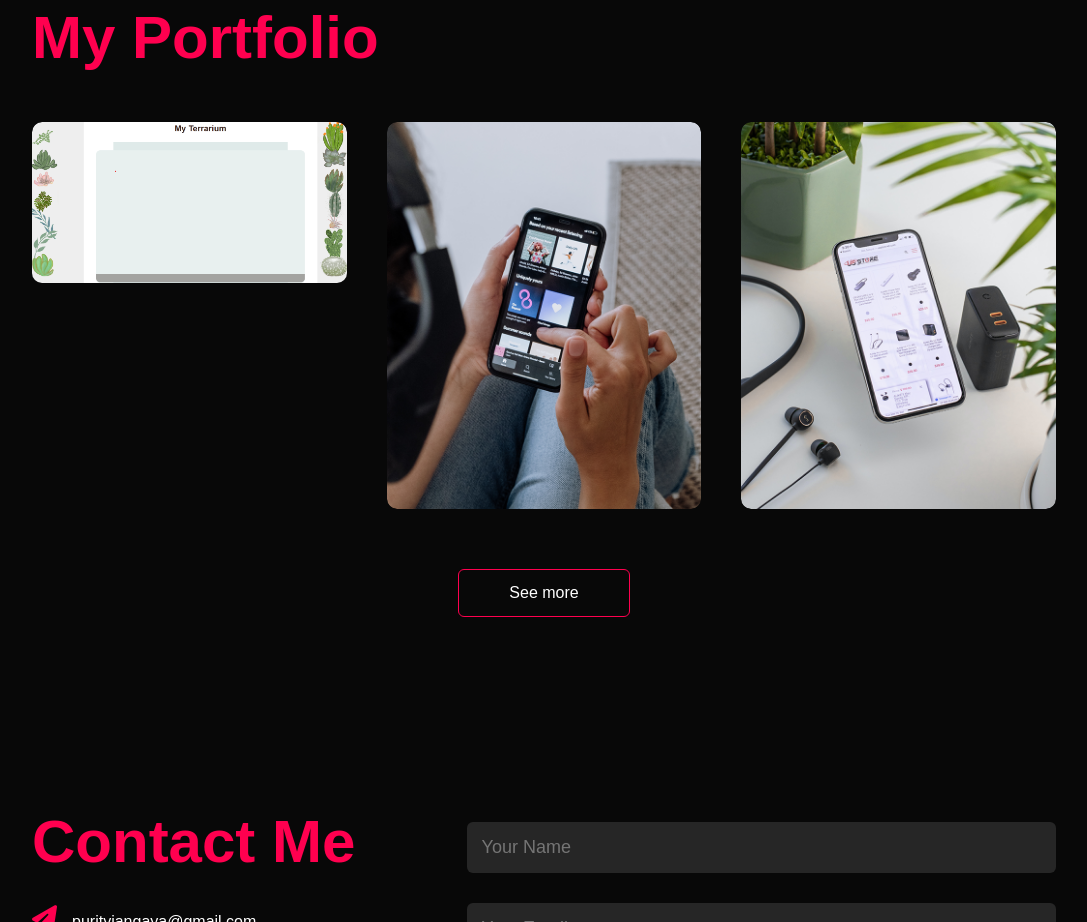
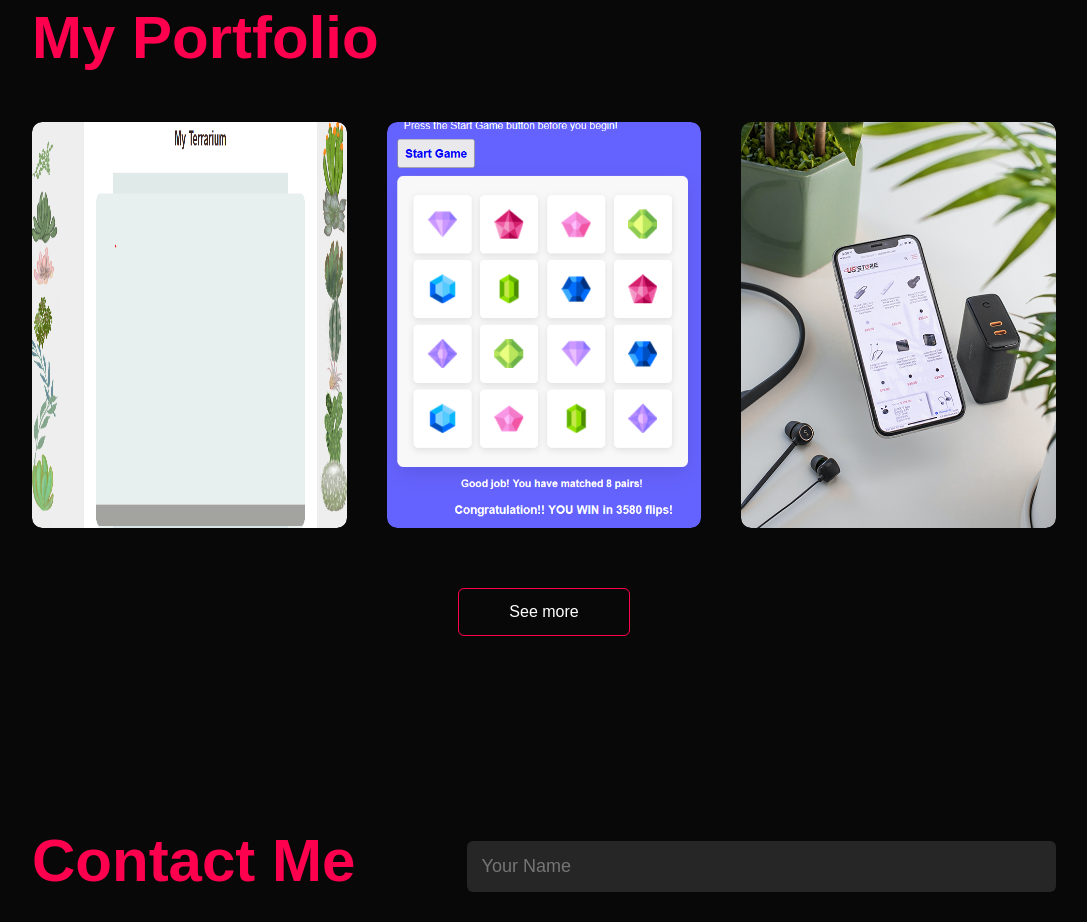
Before and after one commit to Purityj/Portfolio, a plain HTML site: page index.html in a window 1280 px wide. Shown: the part 1819-2741 px from the top of the page, without its empty margins (96-1183 px from the left). Drawn offline with Linux system fonts and the light colour scheme.

Commit message:
added styling to terrarium projects as well as other projects

```diff
--- a/index.html
+++ b/index.html
@@ -124,11 +124,11 @@
                         </div>
 
                         <div class="portfolio-col">
-                            <img src="./images/work-2.png" alt="">
+                            <img src="./images/memoryCardGame.png" alt="" target="_blank" >
                             <div class="portfolio-content">
-                                <h3>NutriCode Web App</h3>
-                                <p>I designed this application. The web application lets a user to search for information about any disease. The search also returns the food items one should take to so as not to get that particular disease as well as the nearest stores to the user where one can buy the recommended food items.</p>
-                                <a href="#"><i class="fa-solid fa-arrow-up-right-from-square"></i></a>
+                                <h3>Memory Card Game</h3>
+                                    <p>Built using HTML, CSS and JavaScript. A game of cards where the player flips cards until all the 16 cards are matched in pairs. This means that the player wins when there are 8 pairs of matched cards</p>
+                                <a href="https://purityj.github.io/A3-memory-card-game/"><i class="fa-solid fa-arrow-up-right-from-square"></i></a>
                             </div>
                         </div>
 
@@ -139,6 +139,14 @@
                                 <p>A game that allows the player to draw cards several times provided that the sum of the cards drawn is less or equal to 21. If the sum is less than 21, the player can draw another card. If the sum is greater than 21, the player is out of the game. If the sum is equal to 21, then player has blackjack!</p>
                                 <a href="https://purityj.github.io/Blackjack-Game/" target="_blank"><i class="fa-solid fa-arrow-up-right-from-square"></i></a>
                             </div>
+                           <!-- <div class="portfolio-col">
+                                <img src="./images/" alt="">
+                                <div class="portfolio-content">
+                                    <h3>NutriCode Web App</h3>
+                                <p>I designed this application. The web application lets a user to search for information about any disease. The search also returns the food items one should take to so as not to get that particular disease as well as the nearest stores to the user where one can buy the recommended food items.</p>
+                                    <a href="#" target="_blank"><i class="fa-solid fa-arrow-up-right-from-square"></i></a>
+                                </div>
+                            </div>-->
                         </div>
                         </div>
                     </div>
--- a/style.css
+++ b/style.css
@@ -214,7 +214,7 @@ nav ul li a:hover::after{
 }
 .portfolio-col img{
     width: 100%;
-    height: auto;
+    height: 100%;
     border-radius: 10px;
     display: block;
     transition: transform 0.5s;
```
Also changed, not shown: images/memoryCardGame.png (added), images/nutriCode-logo.jpg (added).
